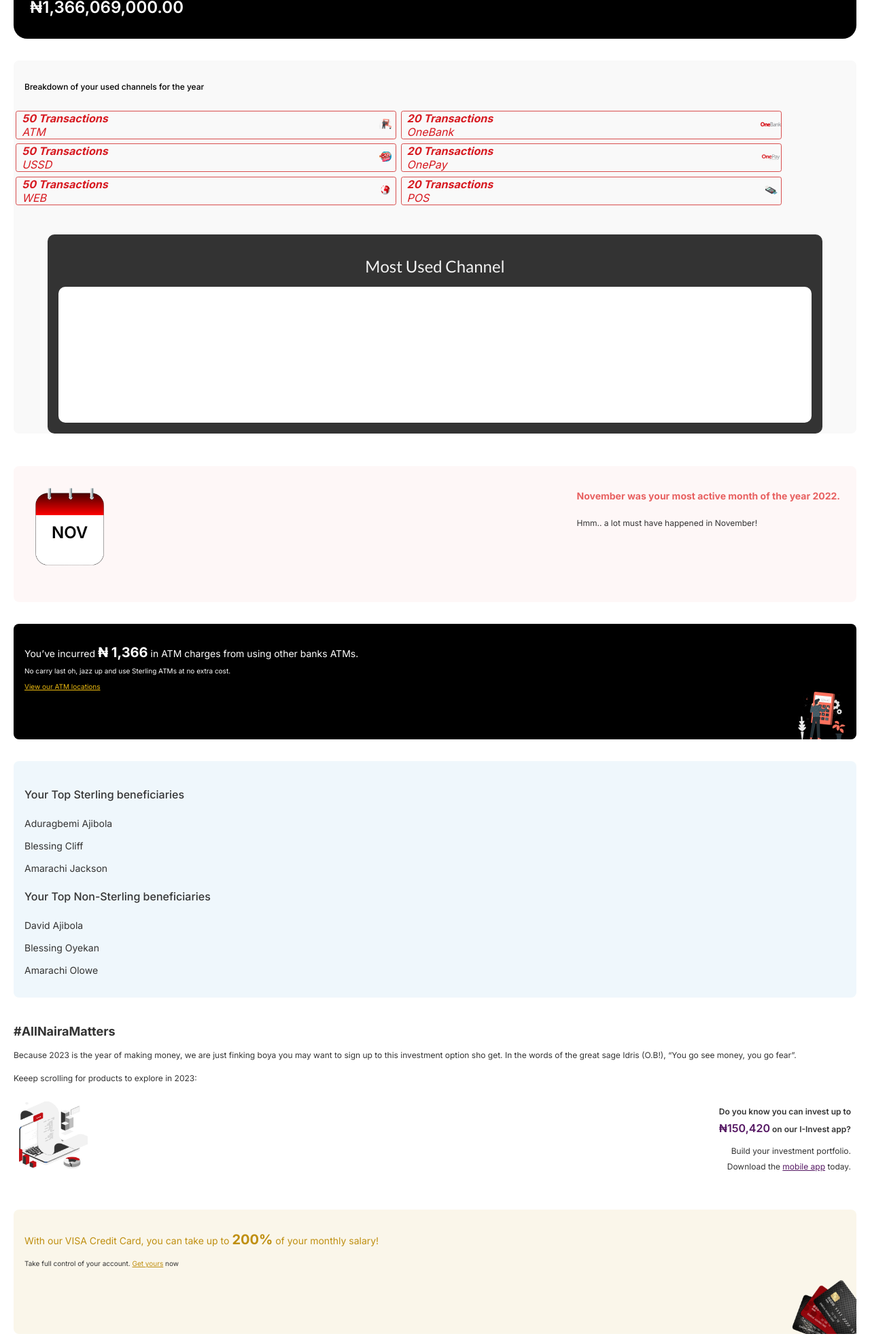
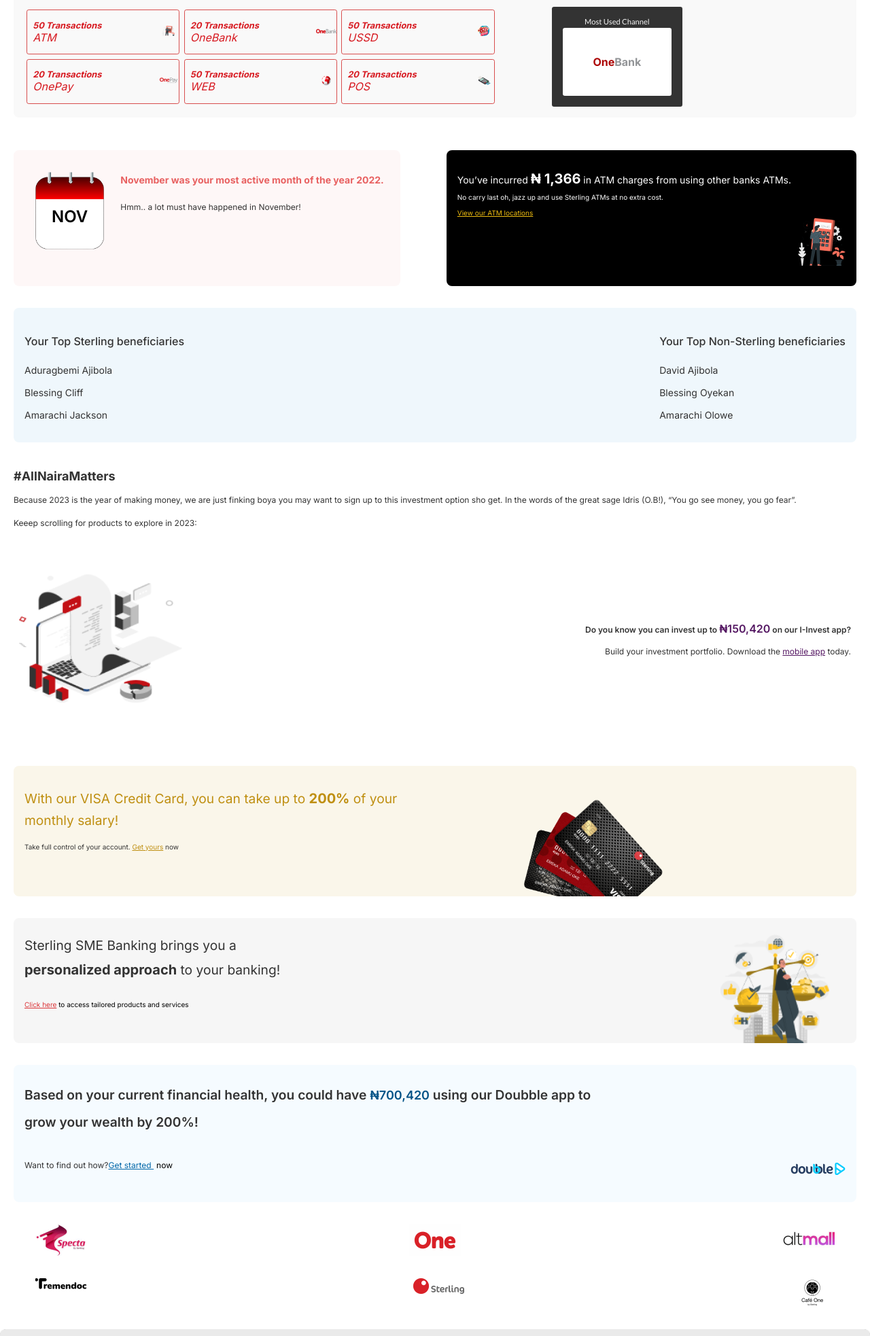
Before and after one commit to Anita9771/Template-email, a plain HTML site: page emailtemplate/index.html in a window 1280 px wide. Shown: the part 786-2752 px from the top of the page at 68% size. Drawn offline with Linux system fonts and the light colour scheme.

Commit message:
for min-width 768px

```diff
--- a/emailtemplate/index.html
+++ b/emailtemplate/index.html
@@ -47,6 +47,7 @@
               <p class="numberOfTransactions">108</p>
               <p>Transactions worth</p>
               <p class="transactionsAmount">₦1,454,425,732.88</p>
+              <p class="hidden-text">Did you know that since January 2020, transfer <br>fees are now cheaper? <a href="#">Learn More</a></p>
             </div>
           </div>
 
@@ -66,6 +67,11 @@
         </section>
 
         <!-- channels section -->
+        <!-- <div>
+          <p class="channelsIntro">
+            Breakdown of your used channels for the year
+          </p>
+        </div> -->
         <section class="channelSection">
           <div>
             <p class="channelsIntro">
@@ -73,6 +79,7 @@
             </p>
           </div>
 
+          <div class="channelsWrap">
             <div class="channelsBreakdown">
               <!-- transaction channels -->
               <!-- I took out span cause it is inline and will not allow the flex for desktop -->
@@ -132,6 +139,7 @@
                 <h2>Most Used Channel</h2>
                 <div>
                   <p>One<span>Bank</span></p>
+                </div>
               </div>
             </div>
           </div>
@@ -206,11 +214,11 @@
             </div>
 
             <div class="i-invest">
-              <h5>Do you know you can invest up to</h5>
-              <h5><span>₦150,420</span> on our I-Invest app?</h5>
+              <h5>Do you know you can invest up to
+              <span>₦150,420</span> on our I-Invest app?</h5>
 
-              <p id="investmentPortfolio">Build your investment portfolio.</p>
-              <p>Download the <a href="">mobile app</a> today.</p>
+              <p id="investmentPortfolio">Build your investment portfolio.
+              Download the <a href="">mobile app</a> today.</p>
             </div>
           </div>
         </div>
@@ -227,7 +235,8 @@
             </p>
           </div>
           <div class="visaCardImg">
-            <img src="./images/visacardimg.png" alt="" />
+            <img id="visaCardSmall" src="./images/visacardimg.png" alt="" />
+            <img id="visaCardLarge" src="./images/visacardlarge.png" alt="visa card for large screen">
           </div>
         </div>
 
@@ -250,18 +259,16 @@
         <!-- Doubble -->
         <div class="doubble">
           <div>
-            <h5>Based on your current financial health, you</h5>
-            <h5>
+            <h5>Based on your current financial health, you
               could have
               <span>₦700,420</span>
               using our
-            </h5>
-            <h5>Doubble app to grow your wealth by 200%!</h5>
+              Doubble app to grow your wealth by 200%!</h5>
           </div>
           <div class="doubbleImg">
             <div class="doubbleFindOut">
-              <p>Want to find out how?</p>
-              <p><a href="">Get started </a> now!</p>
+              <p>Want to find out how? <span class="getStartedLarge"><a href="">Get started </a>now</span></p>
+              <p id="getStartedSmall"><a href="">Get started </a> now!</p>
             </div>
             <img src="./images/doubble.png" alt="" />
           </div>
--- a/emailtemplate/styles/index.css
+++ b/emailtemplate/styles/index.css
@@ -858,8 +858,11 @@ footer {
   height: 24px;
 }
 
-<<<<<<< HEAD
-/* Media queries */
+.hidden-text, #visaCardLarge, .getStartedLarge{
+  display: none;
+}
+
+/* Media queries screen scale used*/
 
 /*
 For Mobile devices: 320px-480px
@@ -868,7 +871,6 @@ For Laptop or small-size screen: 768px -1024px
 For Desktop or large-size screen: 1024px -1200px
 For Extra-large size device: 1200px and more
 */
-=======
 /* iphone 13 mini */
 @media only screen and (min-width: 375px) and (max-width: 376px) {
   .transactionChannels {
@@ -934,10 +936,14 @@ For Extra-large size device: 1200px and more
     padding: 16px;
     margin: 40px 30px;
   }
+
+  .hidden-text{
+    display: none;
+  }
 }
 
 /* Galazy fold */
-@media only screen and (min-width: 280px) and (max-width: 281px) {
+@media only screen and (min-width: 280px) and (max-width: 320px) {
   .container {
     width: 100vw;
   }
@@ -1087,5 +1093,229 @@ For Extra-large size device: 1200px and more
   .footerdiv {
     padding: 2rem 1rem;
   }
+
+  .hidden-text{
+    display: none;
+  }
 }
->>>>>>> ea6ffb684c99886e01458b1d57a6d271253720b1
+
+/* For Tablets or iPad screen to Large screens*/
+@media only screen and (min-width: 768px){
+
+  .yearReview #yearReviewImg{
+    width: 30rem;
+    height: 20rem;
+    /* object-fit: cover; */
+    /* border: 2px solid green; */
+    padding: 4rem 0 0 0;
+  }
+
+  .yearReview{
+    height: 11rem;
+    align-items: center;
+  }
+
+  .activitySection{
+    display: flex;
+    /* border: 2px solid green; */
+    flex-direction: row;
+    /* width: 100%; */
+    justify-content: space-between;
+    align-items: center;
+    /* height: 100%; */
+  }
+
+  .transactionWorth{
+    /* border: 2px solid green; */
+    margin: 0;
+    width: 100%;
+    height: 15rem;
+    border-radius: .2rem 0 0 .2rem;
+  }
+
+  .transactionText{
+    /* color: #000000; */
+  }
+
+  .hidden-text{
+    display: inherit;
+    font-size: .8rem;
+  }
+
+  .hidden-text a{
+    color: white;
+  }
+
+  .creditDebitTransactions{
+    border-radius: 2rem .2rem .2rem 2rem;
+    margin: 0;
+    z-index: 3;
+    margin-left: -2rem;
+  }
+
+  .channelsWrap{
+    /* border: 2px solid green; */
+    display: flex;
+    justify-content: flex-start;
+    align-items: center;
+    padding-bottom: 1rem;
+  }
+
+  .channelsIntro{
+    /* text-align: start; */
+    /* border: 2px solid green;  */
+    /* margin-left: 1rem; */
+  }
+
+  .channelsBreakdown{
+    margin: 0 0 0 1rem;
+    padding: 0;
+    /* border: 2px solid green; */
+    width: 60%;
+  }
+
+  .atmTransaction,
+.oneBankTransaction,
+.ussdTransaction,
+.onePayTransaction,
+.webTransaction,
+.posTransaction {
+  font-weight: 700;
+  font-size: .8rem;
+}
+
+  .transactionChannels{
+    width: 30%;
+    height: 4rem;
+
+  }
+
+  .mostUsedChannel h2{
+    font-size: .7rem;
+    width: 100%;
+    line-height: 12px;
+    padding: 0;
+    text-align: center;
+    padding-bottom: .2rem;
+  }
+
+  .mostUsedChannel p{
+    font-size: 1rem;
+  }
+
+  .mostUsedChannel{
+    width: 100%;
+    /* border: 2px solid green; */
+    margin: 0 0 0 2rem;
+    border-radius: .2rem;
+    height: auto;
+
+  }
+
+  .mostUsedChannel div{
+    height: 100%;
+    border-radius: .2rem;
+  }
+
+  .activityDetails{
+    flex-direction: row;
+    justify-content: space-between;
+    /* border: 2px solid green; */
+  }
+
+  .mostActiveMonth{
+    /* border: 2px solid green; */
+    height: auto;
+    margin: 0 1rem 0 0;
+  }
+
+  .beneficiaries{
+    flex-direction: row;
+    justify-content: space-between;
+  }
+
+  .investment{
+    font-size: 1rem;
+    width: 100%;
+    /* border: 2px solid green; */
+    justify-content: space-between;
+    align-items: center;
+  }
+
+  .investment img{
+    width: 15rem;
+    height: 17rem;
+    object-fit: contain;
+  }
+
+  .i-invest{
+    /* border: 2px solid green; */
+    /* width: 70%; */
+    /* text-align: justify; */
+  }
+
+  .visaCreditCard div h5, .smeBanking div h5, .doubble div h5{
+    font-size: 1.2rem;
+    /* border: 2px solid green; */
+    width: 85%;
+    line-height: 32px;
+  }
+
+  .visaCreditCard{
+    /* border: 2px solid green; */
+    flex-direction: row;
+  }
+
+  .visaCardImg {
+    /* border: 2px solid green; */
+    justify-content: flex-end;
+    padding: 0;
+    /* align-items: flex-start; */
+  }
+
+  #visaCardSmall, #getStartedSmall{
+    display: none;
+  }
+
+  #visaCardLarge, .smeBankingImg img{
+    width: 15rem;
+    height: 10rem;
+    object-fit: contain;
+    padding: 0;
+    display: inline;
+    /* border: 2px solid green; */
+  }
+
+  .smeBankingImg img{
+    margin-top: -6rem;
+  }
+
+  .smeBanking{
+  /* flex-direction: row; */
+  }
+
+  .smeBankingImg{
+    /* flex-direction: row; */
+  }
+
+  .doubble div h5{
+    width: 70%;
+    line-height: 40px;
+    /* border: 2px solid green; */
+  }
+
+  .getStartedLarge{
+    display: inline;
+  }
+
+  .doubbleFindOut p{
+    /* border: 2px solid green; */
+    align-items: center;
+  }
+
+  .doubbleFindOut span{
+    font-weight: normal;
+    font-size: 12px;
+    color: #000000;
+  }
+}
```
Also changed, not shown: emailtemplate/images/visacardlarge.png (added). Lines whose indentation alone changed are shown as unchanged.
